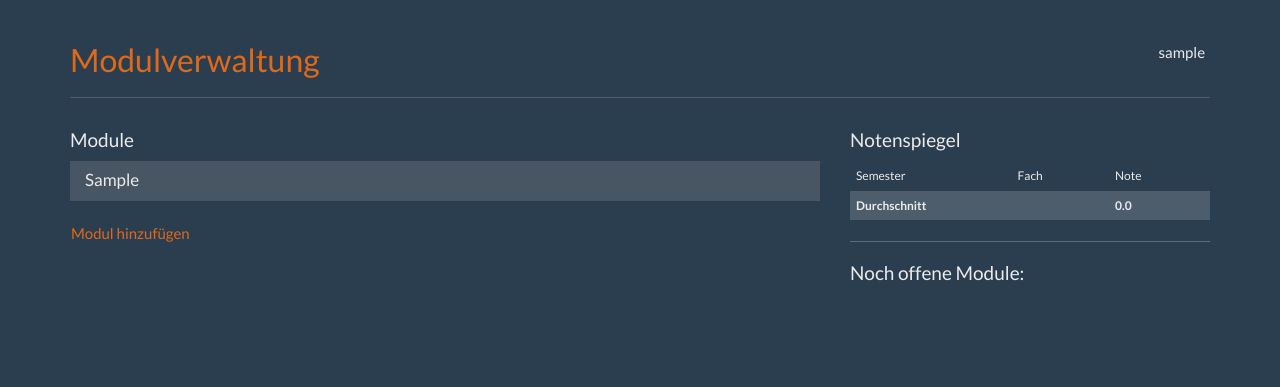
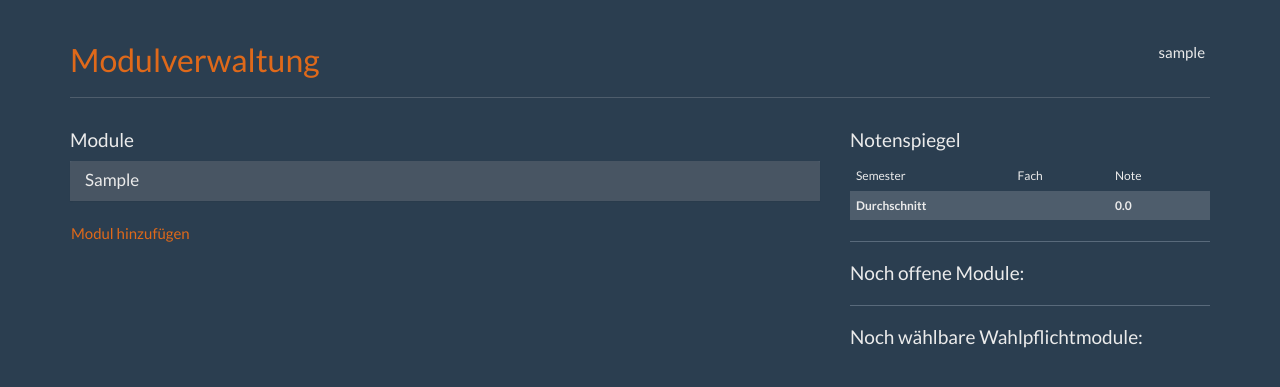
Before and after one commit to majbootred/modulverwaltungvfh, a Django app: page / in a window 1280 px wide. Shown: the top 387 px of the page. Run offline with Django 3.2, Linux system fonts and the light colour scheme; a user stored in the database is signed in; tables that the repository leaves empty hold one stand-in row (values such as "Sample post"); parts of the project's set-up code (start-up, migrations or seed data) failed here and were passed over; some libraries are stand-ins or nearby versions.

Commit message:
Liste der noch offenen Module in Pflichtmodule und WPF aufgeteilt

```diff
--- a/app/templates/app/index.html
+++ b/app/templates/app/index.html
@@ -71,7 +71,18 @@
             <h4> Noch offene Module:</h4>
             <ul class="list-unstyled">
                 {% for module in available_modules %}
+                    {% if not module.WPF %}
                     <li class="">{{ module.Name }}</li>
+                    {% endif %}
+                {% endfor %}
+            </ul>
+            <hr/>
+            <h4> Noch wählbare Wahlpflichtmodule:</h4>
+            <ul class="list-unstyled">
+                {% for module in available_modules %}
+                    {% if module.WPF %}
+                    <li class="">{{ module.Name }}</li>
+                    {% endif %}
                 {% endfor %}
             </ul>
         </div>
```
